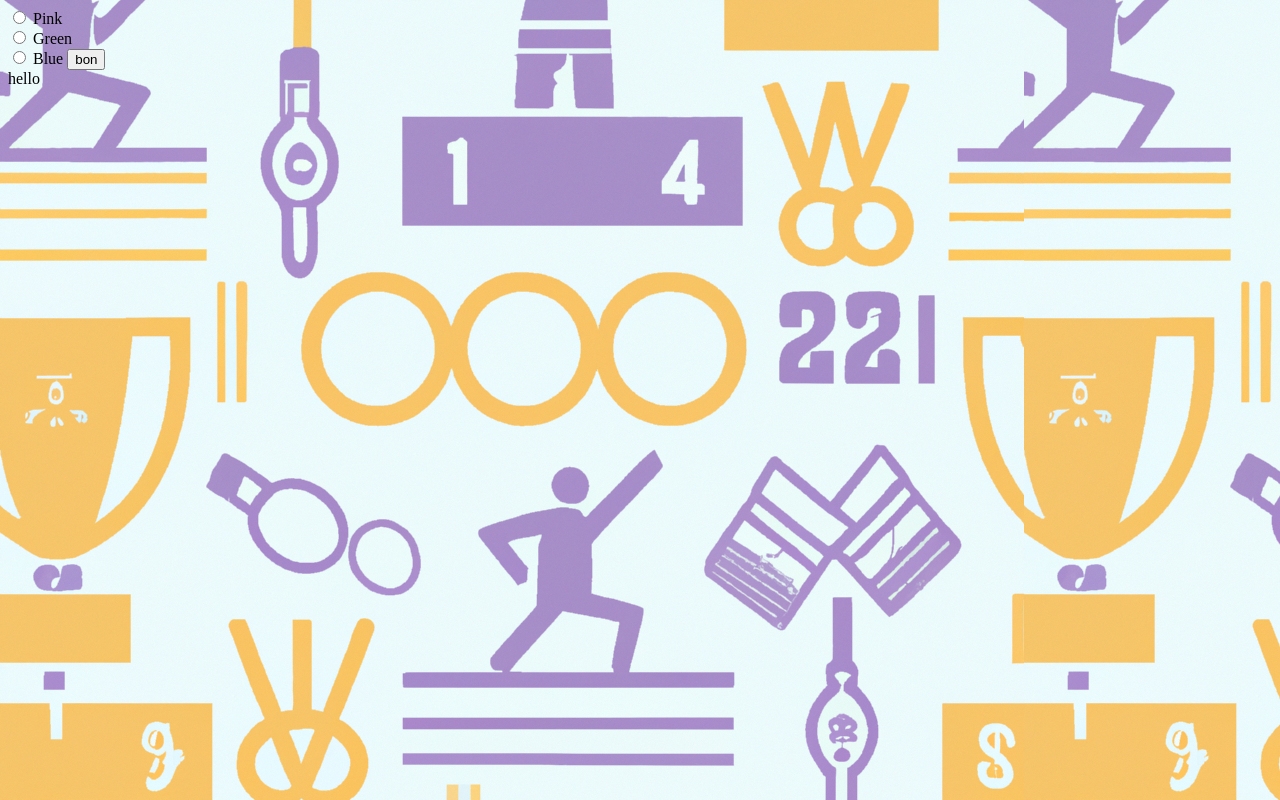
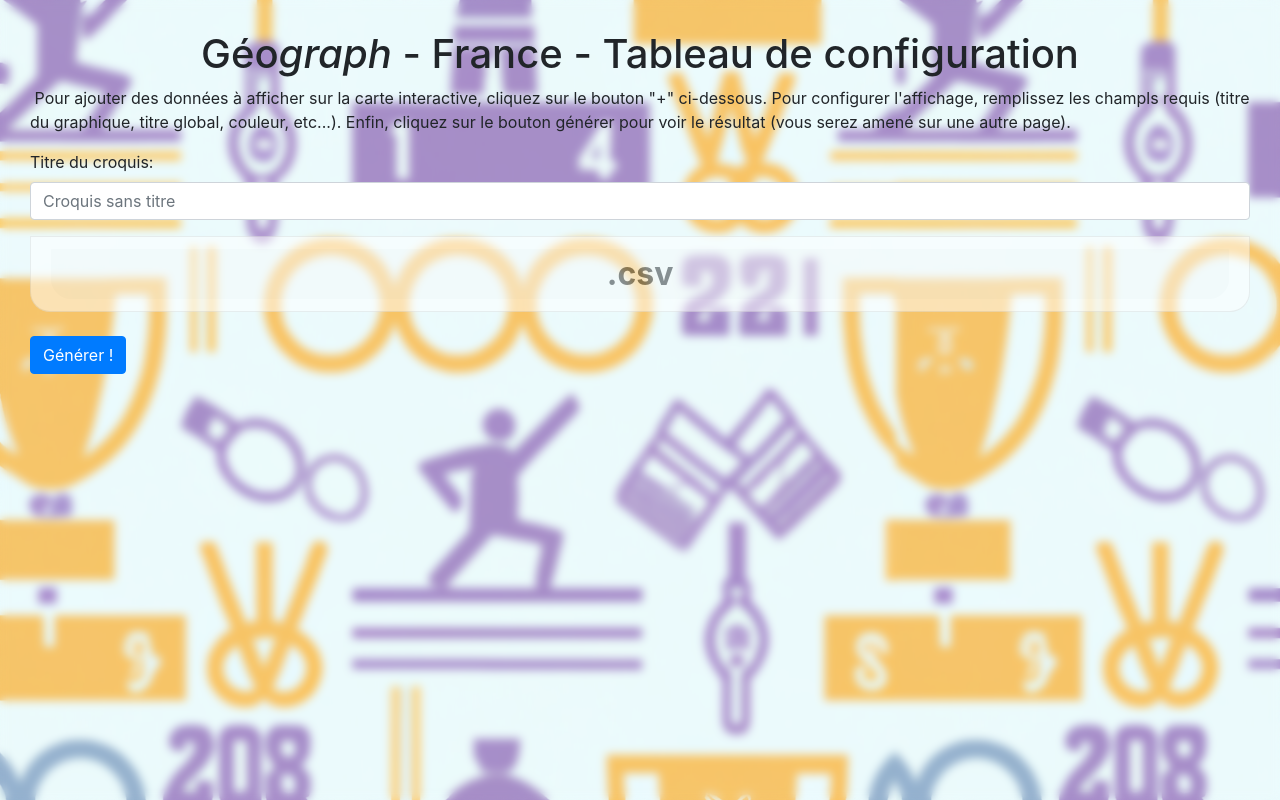
Before and after one commit to Pydjama3/MapSportFrance, a Flask app: page / in a window 1280 px wide. Run offline with Flask 3, Linux system fonts and the light colour scheme; some libraries are stand-ins or nearby versions.

Commit message:
Première version fonctionnelle

```diff
--- /dev/null
+++ b/app.py
@@ -0,0 +1,42 @@
+import random
+
+from flask import Flask, render_template, request
+
+from data_processor import generate_plots
+
+app = Flask(  # Créer un flask app
+    __name__,
+    template_folder='templates',  # Nom du fichier avec les pages html
+    static_folder='static'  # Nom du dossier avec les fichiers "statics"
+)
+
+@app.route('/carte',  methods=['POST'])  # '/' pour la page par défault
+def carte():
+    globalTitle = ""
+    plots = {}
+    for key, value in request.form.items():
+        if key == "globalTitle":
+            globalTitle = value
+        else:
+            id, plot_property = key[5:].split("][")
+            id = int(id[1:])
+            plot_property = plot_property[:len(plot_property)-1]
+            if id not in plots:
+                plots[id] = {plot_property: value}
+            else:
+                plots[id][plot_property] = value
+    print(plots)
+    generate_plots(globalTitle, plots)
+    return render_template('index.html')
+
+
+@app.route('/')  # '/' pour la page par défault
+def home():
+  return render_template('homepage.html')
+
+@app.route('/carte_test')
+def test():
+    return render_template('index.html')
+
+
+app.run(host='0.0.0.0', port=80) # random.randint(2000, 9000))
--- a/server.py
+++ /dev/null
@@ -1,21 +0,0 @@
-import random
-
-from flask import Flask, render_template
-
-app = Flask(  # Créer un flask app
-    __name__,
-    template_folder='templates',  # Nom du fichier avec les pages html
-    static_folder='static'  # Nom du dossier avec les fichiers "statics"
-)
-
-@app.route('/carte')  # '/' pour la page par défault
-def carte():
-  return render_template('index.html', )
-
-
-@app.route('/')  # '/' pour la page par défault
-def home():
-  return render_template('homepage.html', )
-
-
-app.run(host='0.0.0.0', port=random.randint(2000, 9000))
--- /dev/null
+++ b/static/graph_configurator.js
@@ -0,0 +1,85 @@
+var configList, count;
+
+$(function() {
+    configList = document.getElementById('config-list');
+    count = 1;
+    console.log("Ready and running config manager!")
+
+    Sortable.create(configList, {
+        filter: '.locked',
+        removeOnSpill: true,
+        animation: 150,
+        ghostClass: 'blue-background-class',
+        onMove: function (evt) {
+            if(evt.related.classList.contains("locked")){
+                return false;
+            }
+        },
+        onEnd: function (evt) {
+
+        }
+    });
+});
+
+function addItem(){
+    var newItem = document.createElement('div');
+    newItem.className = 'list-group-item';
+    newItem.innerHTML = `
+    <div class="num">
+        <p>
+            №${count}<br>
+            &nbsp;&nbsp;&nbsp;↳
+        </p>
+        <div class="form-group" class="display">
+            <input type="checkbox" class="form-control" id="plots[${count}][display]" name="plots[${count}][display]" checked>
+        	<label for="plots[${count}][display]">Affichage</label>
+        </div>
+        <input type="hidden" name="plots[${count}][id]" value="${count}">
+    </div>
+    <div class="config-container">
+        <div class="form-group">
+            <label for="plots[${count}][title]">Titre: </label>
+            <input type="text" class="form-control" id="plots[${count}][title]" name="plots[${count}][title]" placeholder="Données sans titre (${count})" required>
+        </div>
+        <br>
+        <div class="form-group">
+            <label for="plots[${count}][file]">Jeu de données (.csv): </label>
+            <input type="text" class="form-control" id="plots[${count}][file]" name="plots[${count}][file]" required>
+            <!-- <input type="file" class="form-control" id="plots[${count}][file]" name="plots[${count}][file]" accept=".csv" required> -->
+        </div>
+        <br>
+        <div class="form-group">
+            <label for="plots[${count}][departments]">En-tête des départements:</label>
+            <input type="text" class="form-control" placeholder="Département" id="plots[${count}][departments]" name="plots[${count}][departments]" required>
+        </div>
+        <br>
+        <div class="form-group">
+            <label for="plots[${count}][values]">En tête des valeurs: </label>
+            <input type="text" class="form-control" placeholder="Valeurs" id="plots[${count}][values]" name="plots[${count}][values]" required>
+        </div>
+        <br>
+        <div class="form-group">
+            <label for="plots[${count}][color]">Couleur: </label>
+            <input type="color" class="form-control" onchange="changeColor(this)" id="plots[${count}][color]" name="plots[${count}][color]" value="#ffffff" required>
+        </div>
+        <br>
+        <div class="form-group">
+            <label for="plots[${count}][formula]">Formule (l'index correspond au numéro):</label>
+            <input type="text" class="form-control" placeholder="Ex: V[${count}]*V[${count+1}], V[${count}]/100,..." id="plots[${count}][formula]" name="plots[${count}][formula]">
+        </div>
+    </div>`;
+
+    $("#adder").before(newItem);
+    count += 1;
+}
+
+
+function changeColor(element){
+    color = element.value;
+    element.parentElement.parentElement.parentElement.style.backgroundColor = color;
+    const r = parseInt(color.substr(1,2), 16)
+    const g = parseInt(color.substr(3,2), 16)
+    const b = parseInt(color.substr(5,2), 16)
+    let a = (r + g + b) / 3;
+    element.parentElement.parentElement.parentElement.style.color = `rgb(${255-a}, ${255-a}, ${255-a})`;
+}
--- a/static/style.css
+++ b/static/style.css
@@ -1,5 +1,90 @@
-body{
-  background-repeat: repeat;
-  background-image: url(backround.png
-    );
-  }
+* {
+    box-sizing: border-box
+}
+
+html, body {
+    height: 100vh;
+}
+
+body {
+    background-repeat: repeat;
+    background-image: url("background.png");
+    backdrop-filter: blur(5px);
+    background-size: 70%;
+    padding: 30px;
+}
+
+.list-group-item:not(#adder) {
+    width: 100%;
+    display: flex;
+    flex-flow: row wrap;
+    /* height: 230px; */
+    cursor: move;
+}
+
+.num {
+    display: flex;
+    flex-flow: column wrap;
+    width: 20%;
+}
+
+.num p {
+    font-size: 8cqmin;
+}
+
+.num > div {
+    width: 100%;
+    display: flex;
+    flex-flow: row wrap;
+}
+
+.num > div > input {
+    width:10px;
+    flex: content;
+}
+
+.num > div > label{
+    flex: auto;
+    display: table-cell;
+    vertical-align: middle;
+    font-size: 150%;
+}
+/*
+.num > div > label {
+    flex: content;
+    font-size: 25px;
+}
+
+.num > div > input {
+    flex: initial;
+} */
+
+.config-container {
+    width: 70%;
+    height: 250px;
+    display: flex;
+    flex-flow: row wrap;
+}
+
+.config-container > div {
+    width: 50%;
+}
+
+h1 {
+    text-align: center;
+}
+
+#adder {
+    size: 100%;
+    opacity: 0.5;
+    border-radius: 0px 0px 20px 20px;
+}
+
+#plot-adder {
+    font-size: 200%;
+    width:100%;
+    display:block;
+    border-radius: 0px 0px 20px 20px;
+    margin: 0px 0px;
+    padding: 0px;
+}
--- a/templates/homepage.html
+++ b/templates/homepage.html
@@ -1,21 +1,29 @@
 <!DOCTYPE html>
 <html>
-
     <head>
+      <title>Géograph - France</title>
+        <link rel="stylesheet" href="https://stackpath.bootstrapcdn.com/bootstrap/4.2.1/css/bootstrap.min.css" integrity="sha384-GJzZqFGwb1QTTN6wy59ffF1BuGJpLSa9DkKMp0DgiMDm4iYMj70gZWKYbI706tWS" crossorigin="anonymous">
+        <link rel="stylesheet" href="https://use.fontawesome.com/releases/v5.6.3/css/all.css" integrity="sha384-UHRtZLI+pbxtHCWp1t77Bi1L4ZtiqrqD80Kn4Z8NTSRyMA2Fd33n5dQ8lWUE00s/" crossorigin="anonymous">
+        <link rel="stylesheet" href="https://cdn.jsdelivr.net/npm/bootstrap@4.0.0/dist/css/bootstrap.min.css" integrity="sha384-Gn5384xqQ1aoWXA+058RXPxPg6fy4IWvTNh0E263XmFcJlSAwiGgFAW/dAiS6JXm" crossorigin="anonymous">
         <link rel="stylesheet" href="static/style.css">
     </head>
-
     <body>
-    <form id="colour">
-      <input type="radio" id="pink" name="pink" value="Pink">
-      <label for="pink">Pink</label><br>
-      <input type="radio" id="green" name="green" value="Green">
-      <label for="green">Green</label><br>
-      <input type="radio" id="blue" name="blue" value="Blue">
-      <label for="blue">Blue</label>
-        <button>
-          bon
-        </button>
+      <h1>Géo<i>graph</i> - France - Tableau de configuration</h1>
+        <p>&nbsp;Pour ajouter des données à afficher sur la carte interactive, cliquez sur le bouton "+" ci-dessous. Pour configurer l'affichage, remplissez les champls requis (titre du graphique, titre global, couleur, etc...). Enfin, cliquez sur le bouton générer pour voir le résultat (vous serez amené sur une autre page).<br>
+        </p>
+        <form action="/carte" target="_blank" method="POST">
+            <div class="form-group">
+                <label for="globalTitle">Titre du croquis:</label>
+                <input type="text" class="form-control" placeholder="Croquis sans titre" id="globalTitle" name="globalTitle" required>
+            </div>
+            <div class="list-group" id="config-list">
+                <div class="list-group-item locked" id="adder"><button type="button" id="plot-adder" class="btn btn-light" onclick="addItem()"><b>.csv</b></button></div>
+            </div>
+            <br>
+            <input type="submit" class="btn btn-primary" value="Générer !">
         </form>
-  hello
     </body>
+    <script src="https://ajax.googleapis.com/ajax/libs/jquery/3.7.1/jquery.min.js"></script>
+    <script src="https://raw.githack.com/SortableJS/Sortable/master/Sortable.js"></script>
+    <script src="static/graph_configurator.js"></script>
+</html>
```
Also changed, not shown: data_processor.py (added, +105 -0 lines), main.py (deleted, +0 -77 lines), requirements.txt (added, +27 -0 lines), static/background.png (renamed from static/backround.png), 1 other file. Lines whose indentation alone changed are shown as unchanged.
